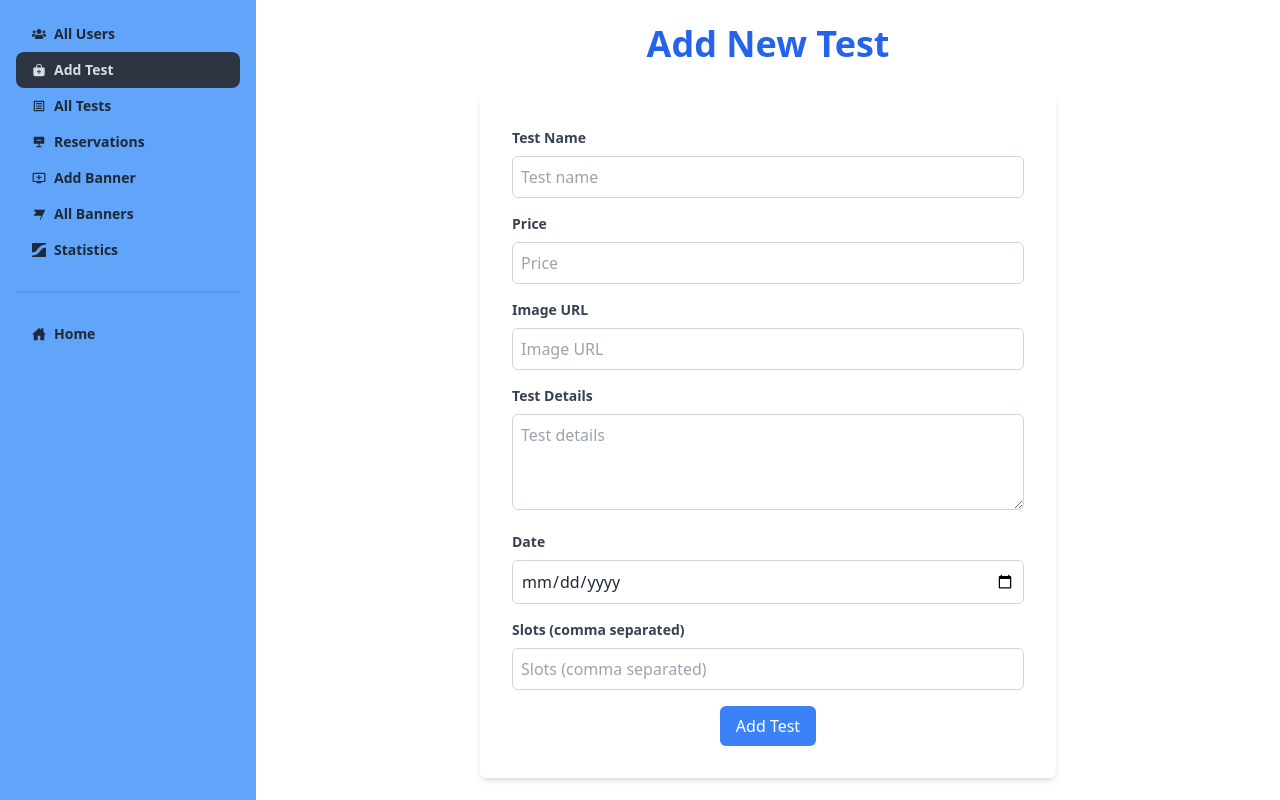
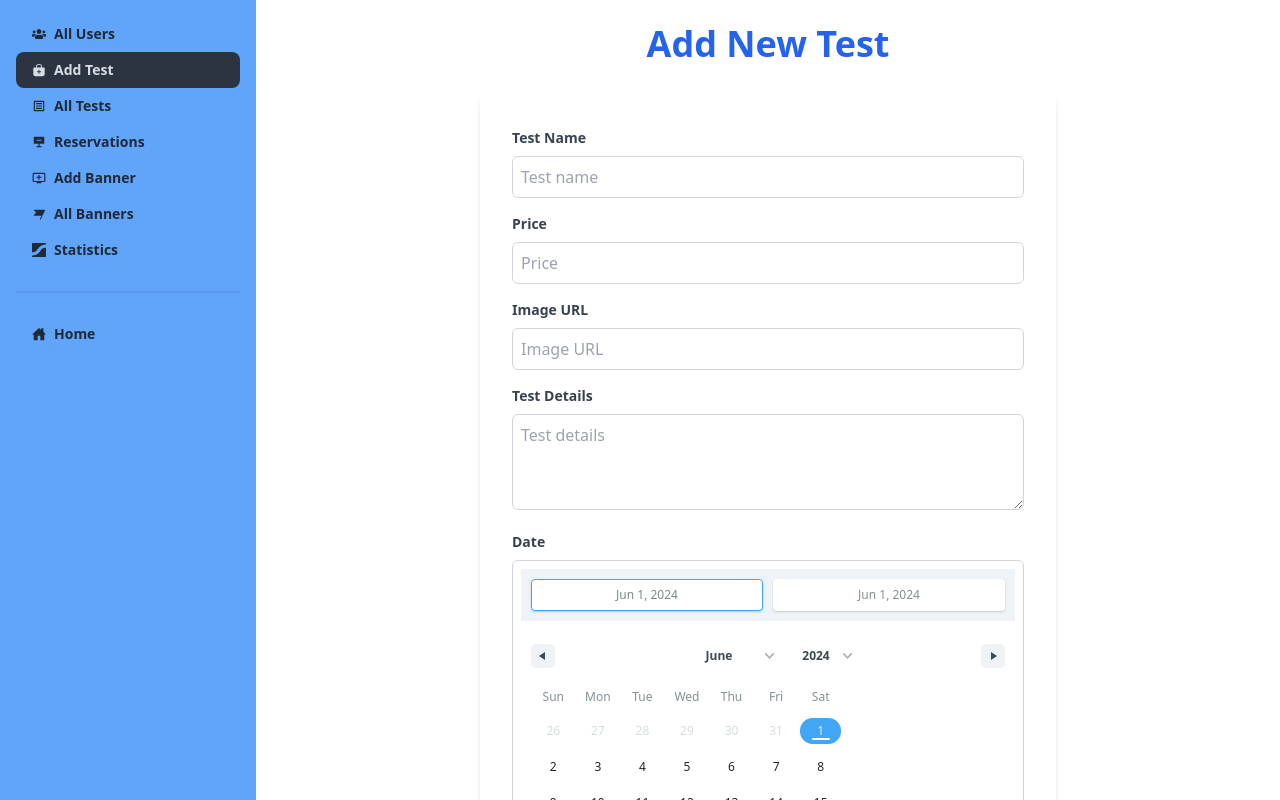
Before and after one commit to AyonJR/Assignment-12-client, a React (Vite) app: page /dashboard/addTest in a window 1280 px wide. Shown: the top 800 px of the page. Built offline with nearby package versions, Linux system fonts and the light colour scheme; no server answers.

Commit message:
added the post method for all test

```diff
--- a/package.json
+++ b/package.json
@@ -19,6 +19,7 @@
     "match-sorter": "^6.3.4",
     "react": "^18.2.0",
     "react-awesome-slider": "^4.1.0",
+    "react-date-range": "^2.0.1",
     "react-datepicker": "^6.9.0",
     "react-dom": "^18.2.0",
     "react-hook-form": "^7.51.5",
--- a/src/Pages/Dashboard/AdminProfile/AddTest.jsx
+++ b/src/Pages/Dashboard/AdminProfile/AddTest.jsx
@@ -1,12 +1,61 @@
 import { useForm } from "react-hook-form";
+import { DateRange } from 'react-date-range';
+import { useState } from "react";
+import 'react-date-range/dist/styles.css'; // main css file
+import 'react-date-range/dist/theme/default.css'; // theme css file
+import useAxiosSecure from "../../../CustomHooks/useAxiosSecure";
+import { toast, ToastContainer } from "react-toastify";
+import 'react-toastify/dist/ReactToastify.css';
+
 
 const AddTest = () => {
+    const { register, handleSubmit } = useForm();
+    const axiosSecure = useAxiosSecure()
 
-    const { register, handleSubmit } = useForm()
-    const onSubmit = (data) => console.log(data)
+    const [state, setState] = useState([
+        {
+            startDate: new Date(),
+            endDate: new Date(), // Set the initial endDate to avoid null issues
+            key: 'selection'
+        }
+    ]);
+
+    const handleDates = (item) => {
+        console.log(item);
+        setState([item.selection]); // Ensure the correct structure is maintained
+    };
+
+    const onSubmit = async (data) => {
+        // Add the selected date range to the form data
+        data.startDate = state[0].startDate;
+        data.endDate = state[0].endDate;
+        console.log(data);
+
+     const allTests = {
+        name : data.name ,
+        image : data.image ,
+        price : data.price ,
+        slots : data.slots ,
+        details : data.details ,
+        startDate : data.startDate ,
+        endDate : data.endDate
+     }
+
+     const testRes = await axiosSecure.post('/allTest' , allTests);
+     console.log(testRes.data)
+     if(testRes.data.insertedId){
+        // show success toast here
+        toast.success("Test added successfully!");
+
+     }
+
+
+    };
 
     return (
         <div className="container mx-auto p-6">
+                        <ToastContainer />
+
             <h2 className="text-4xl font-extrabold text-blue-600 text-center mb-8 animate__animated animate__fadeInDown">
                 Add New Test
             </h2>
@@ -66,29 +115,33 @@ const AddTest = () => {
                     <label className="block text-gray-700 text-sm font-bold mb-2" htmlFor="date">
                         Date
                     </label>
-                <input
-                    type="date"
-                    id="date"
-                    {...register("date")}
-                    className="border border-gray-300 rounded-md p-2 w-full"
-                    required
+                    <div className="border border-gray-300 rounded-md p-2">
+                        <DateRange
+                            rangeColors={['#42A5F5']}
+                            editableDateInputs={true}
+                            onChange={handleDates}
+                            moveRangeOnFirstSelection={false}
+                            ranges={state}
+                            className="w-full"
                         />
+                    </div>
                 </div>
                 <div className="mb-4">
                     <label className="block text-gray-700 text-sm font-bold mb-2" htmlFor="slots">
-                    Slots (comma separated)
+                        Slots
                     </label>
                     <input
                         type="text"
                         id="slots"
-                    placeholder="Slots (comma separated)"
+                        placeholder="Slots "
                         {...register("slots")}
                         className="border border-gray-300 rounded-md p-2 w-full"
                         required
                     />
                 </div>
                 <div className="flex justify-center">
-                <button type="submit" className="bg-blue-500 text-white rounded-md px-4 py-2">
+                    <button type="submit" className="bg-blue-500 font-semibold text-white rounded-md px-4 py-2">
+
                         Add Test
                     </button>
                 </div>
```
Also changed, not shown: 1 other file (tests, documents, lock files or other folders). Lines whose indentation alone changed are shown as unchanged.
